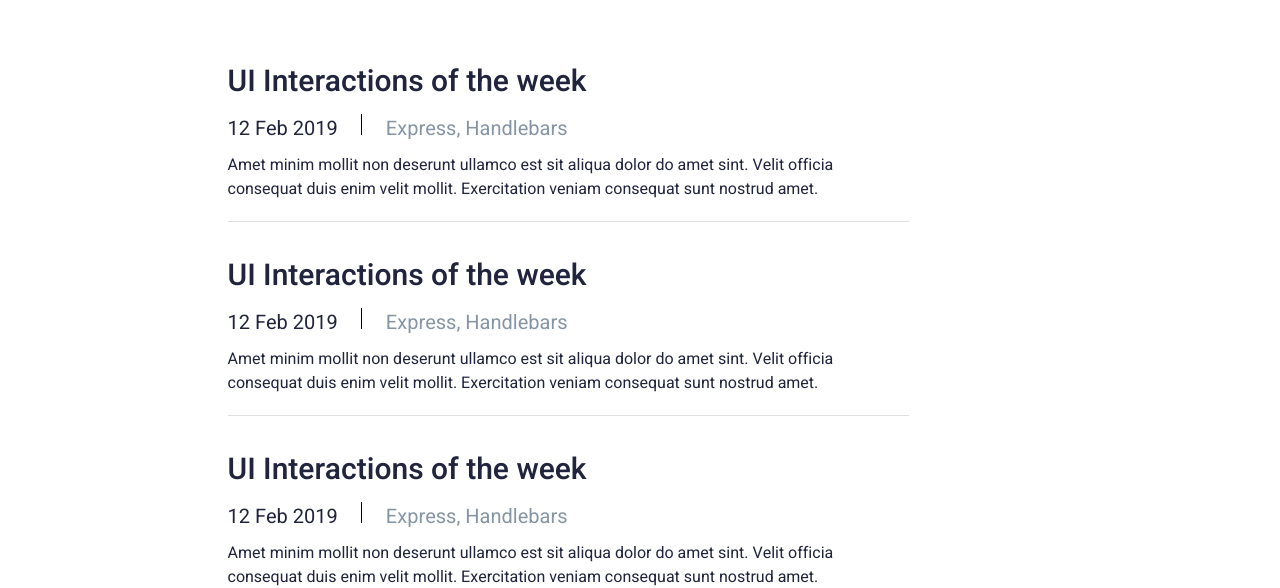
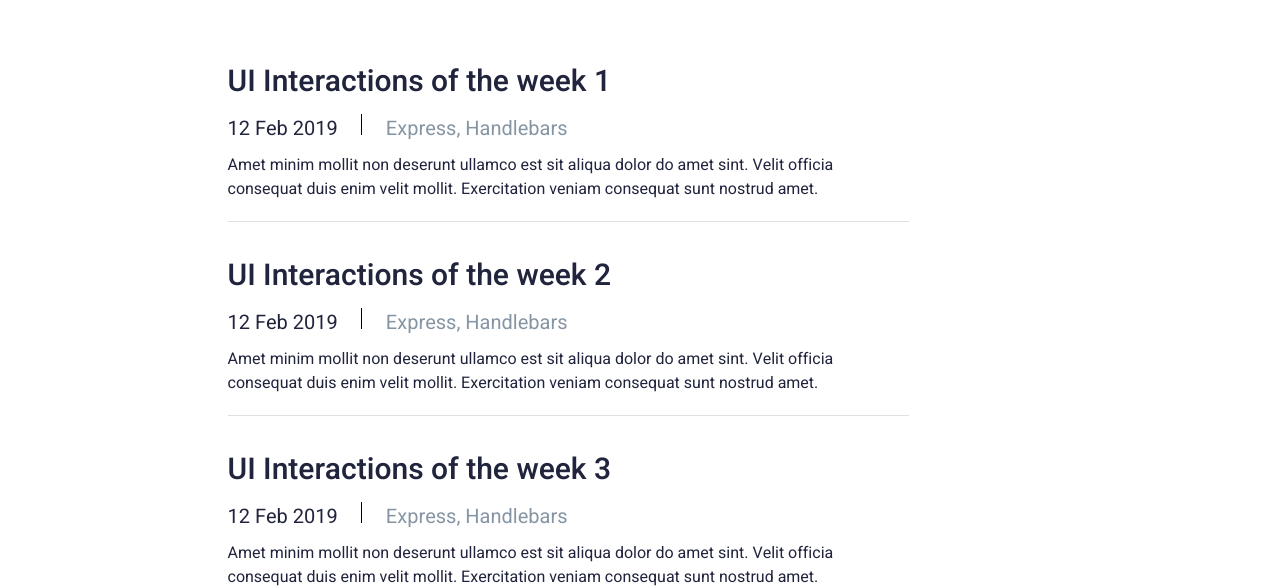
Before and after one commit to SochircaRoman/my-portfolio, a Vue app: page /blog in a window 1280 px wide. Shown: the part 215-803 px from the top of the page. Built offline with nearby package versions, Linux system fonts and the light colour scheme.

Commit message:
Add dinamic posts generation to BlogView

```diff
--- a/src/components/UI/PostCard.vue
+++ b/src/components/UI/PostCard.vue
@@ -14,6 +14,7 @@ export default {
 <template>
 
   <div class="post">
+    <RouterLink :to='"/post/" + post.id' class="post__link">
       <h3 class="post__title">{{ post.title }}</h3>
       <div class="post__info">
         <div class="post__info-date noselect">{{ post.date }}</div>
@@ -21,6 +22,7 @@ export default {
         <div class="post__info-tags noselect">{{ post.tag }}</div>
       </div>
       <div class="post__description">{{ post.text }}</div>
+    </RouterLink>
   </div>
   <div class="blog__post-line"></div>
 
@@ -32,6 +34,11 @@ export default {
   margin-bottom: 20px;
   transition: 0.2s all;
   cursor: pointer;
+}
+
+.post__link {
+  text-decoration: none;
+  color: unset;
 }
 
 .post__title {
--- a/src/data/BlogContent.json
+++ b/src/data/BlogContent.json
@@ -1,28 +1,28 @@
 [
   {
     "id": 0,
-    "title": "UI Interactions of the week",
+    "title": "UI Interactions of the week 1",
     "date": "12 Feb 2019",
     "tag": "Express, Handlebars",
     "text": "Amet minim mollit non deserunt ullamco est sit aliqua dolor do amet sint. Velit officia consequat duis enim velit mollit. Exercitation veniam consequat sunt nostrud amet."
   },
   {
     "id": 1,
-    "title": "UI Interactions of the week",
+    "title": "UI Interactions of the week 2",
     "date": "12 Feb 2019",
     "tag": "Express, Handlebars",
     "text": "Amet minim mollit non deserunt ullamco est sit aliqua dolor do amet sint. Velit officia consequat duis enim velit mollit. Exercitation veniam consequat sunt nostrud amet."
   },
   {
     "id": 2,
-    "title": "UI Interactions of the week",
+    "title": "UI Interactions of the week 3",
     "date": "12 Feb 2019",
     "tag": "Express, Handlebars",
     "text": "Amet minim mollit non deserunt ullamco est sit aliqua dolor do amet sint. Velit officia consequat duis enim velit mollit. Exercitation veniam consequat sunt nostrud amet."
   },
   {
     "id": 3,
-    "title": "UI Interactions of the week",
+    "title": "UI Interactions of the week 4",
     "date": "12 Feb 2019",
     "tag": "Express, Handlebars",
     "text": "Amet minim mollit non deserunt ullamco est sit aliqua dolor do amet sint. Velit officia consequat duis enim velit mollit. Exercitation veniam consequat sunt nostrud amet."
```
Lines whose indentation alone changed are shown as unchanged.
